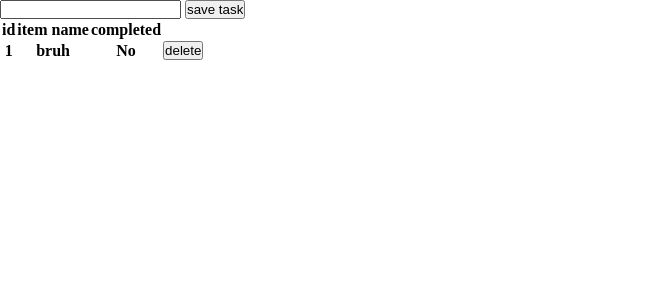
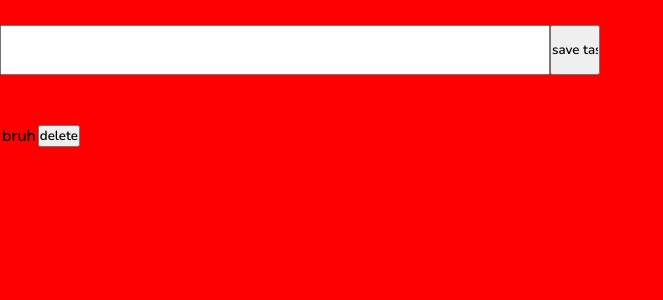
Before and after one commit to RobzLegz/Todo-App-With-Database, a Flask app: page / in a window 1280 px wide. Shown: the top 300 px of the page, without its empty margins (0-663 px from the left). Run offline with Flask 2, Linux system fonts and the light colour scheme; lists and menus that the app fills with data are empty.

Commit message:
some styling

```diff
--- a/static/style.css
+++ b/static/style.css
@@ -2,4 +2,23 @@
   margin: 0;
   padding: 0;
   box-sizing: border-box;
+  font-family: "Nunito", sans-serif;
 }
+body {
+  background: red;
+}
+form {
+  width: 600px;
+  height: 100px;
+  display: flex;
+  justify-content: center;
+  align-items: center;
+}
+.todo-input {
+  width: 550px;
+  height: 50px;
+}
+.submit-button {
+  width: 50px;
+  height: 50px;
+}
--- a/templates/index.html
+++ b/templates/index.html
@@ -1,6 +1,8 @@
 <!DOCTYPE html>
 <html lang="en">
 <head>
+    <link rel="preconnect" href="https://fonts.gstatic.com">
+    <link href="https://fonts.googleapis.com/css2?family=Nunito:wght@600&display=swap" rel="stylesheet">
     <link rel="stylesheet" href="{{ url_for('static', filename='style.css') }}">
     <meta charset="UTF-8">
     <meta name="viewport" content="width=device-width, initial-scale=1.0">
@@ -8,28 +10,25 @@
 </head>
 <body>
     <form method="POST">
-        <input autocomplete="off" type="text" name="task_description">
-        <input type="submit" value="save task">
+        <input class="todo-input" autocomplete="off" type="text" name="task_description">
+        <input class="submit-button" type="submit" value="save task">
     </form>
 
     <table>
-        <tr>
-            <th>id</th>
-            <th>item name</th>
-            <th>completed</th>
-            <th></th>
-        </tr>
+        <ul>
+            <li>
+                {% for record in data %}
 
-        {% for record in data %}
+                        <tr>
+                            <th>{{ record[1] }}</th>
+                            <th><a href="/delete/{{ record[0] }}"><input type="button" value="delete"></a></th>
+                        </tr>
 
-            <tr>
-                <th>{{ loop.index }}</th>
-                <th>{{ record[1] }}</th>
-                <th>{{ record[2] }}</th>
-                <th><a href="/delete/{{ record[0] }}"><input type="button" value="delete"></a></th>
-            </tr>
+                    {% endfor %}
+            </li>
+        </ul>
 
-        {% endfor %}
+
 
     </table>
 </body>
```
Also changed, not shown: database.db.
